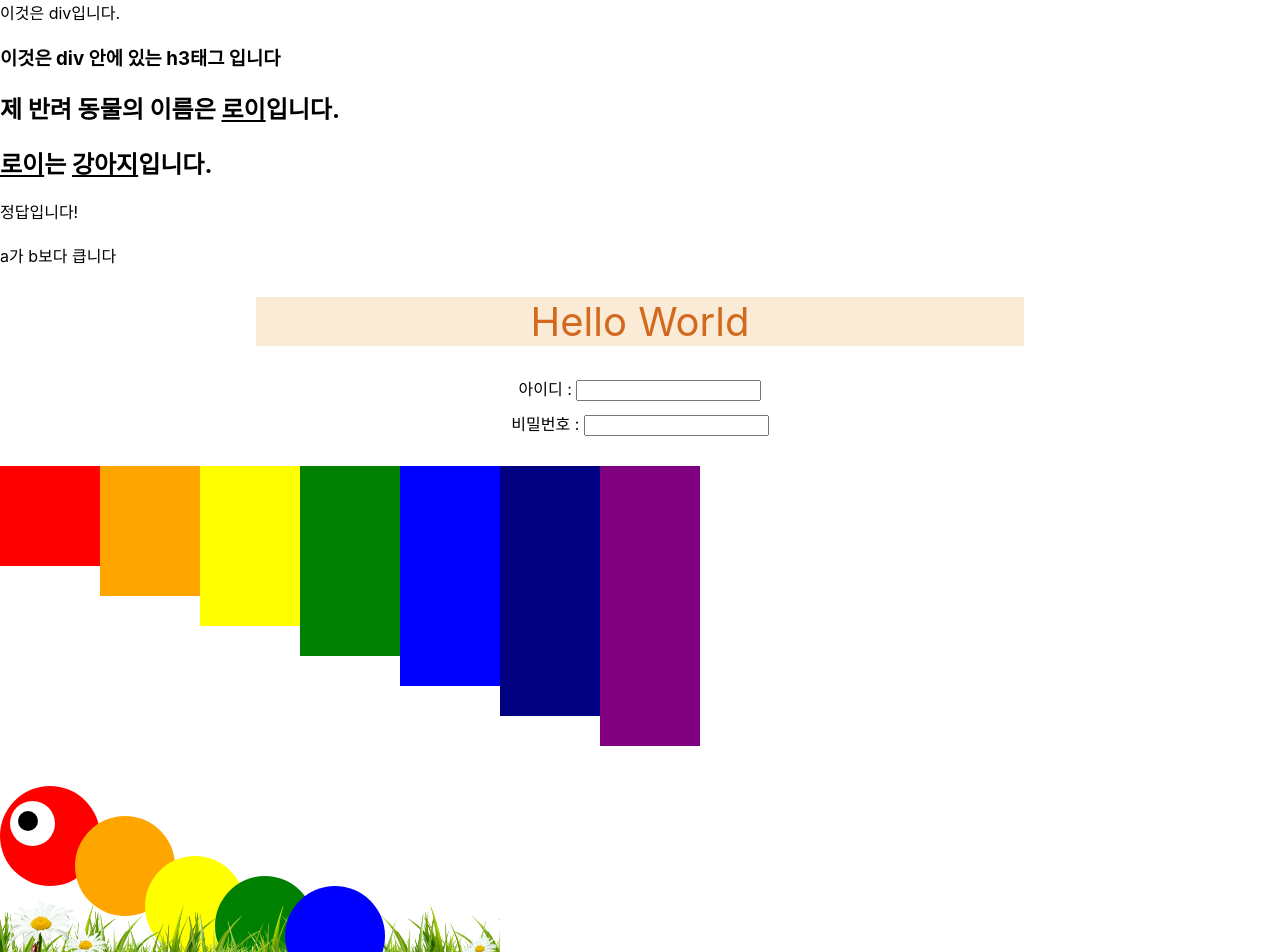
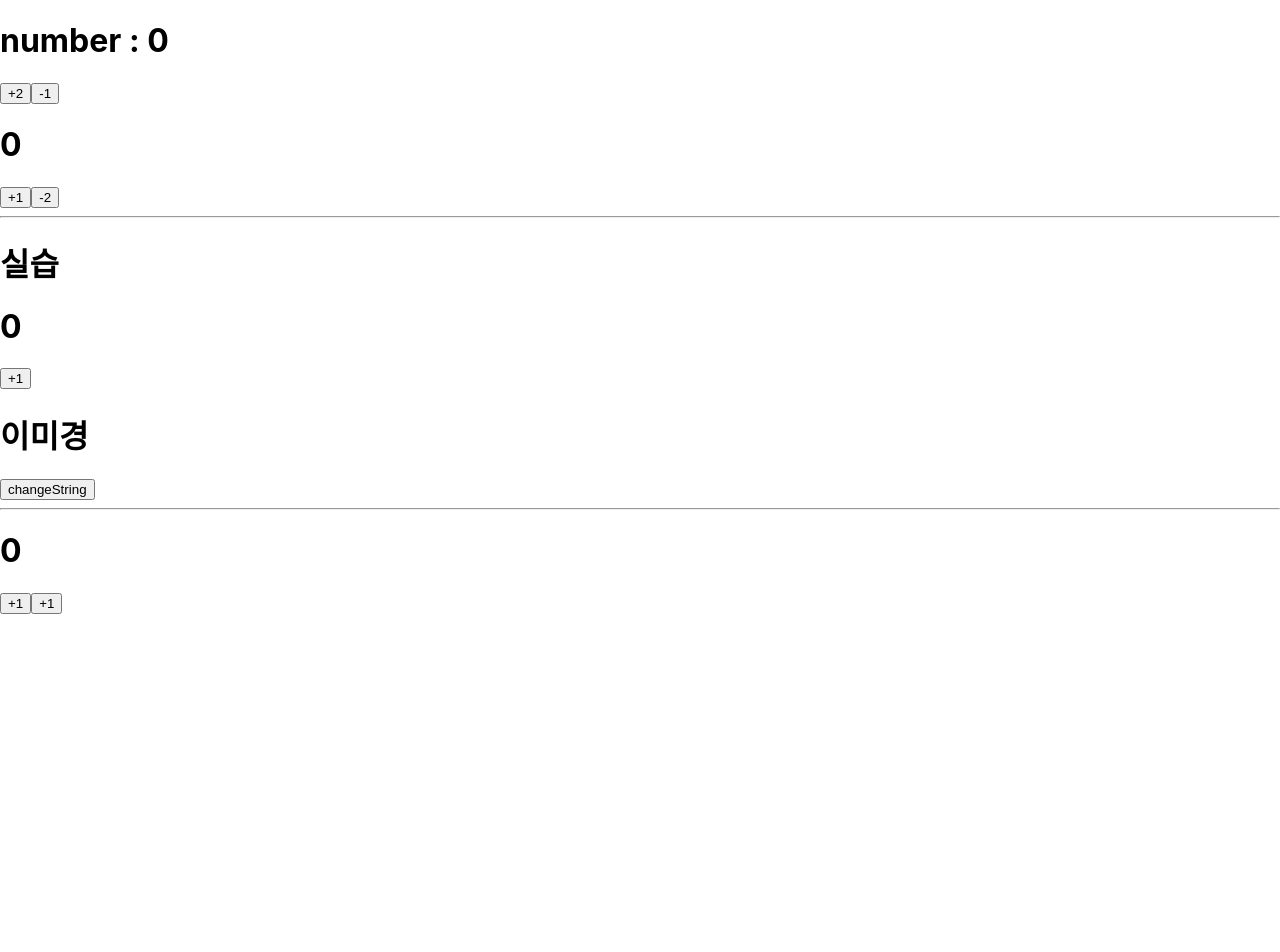
Before and after one commit to migyeonglee/ReactStudy, a React (Create React App) app in the folder first-app/: page / in a window 1280 px wide. Shown: the top 952 px of the page. After the commit the page ends 800 px from the top, so only its background shows below. Built offline with nearby package versions, Linux system fonts and the light colour scheme.

Commit message:
state, test, event

```diff
--- a/first-app/src/App.js
+++ b/first-app/src/App.js
@@ -1,99 +1,22 @@
-import logo from './logo.svg';
 import './App.css';
-import img from './img/pngwing.com (2).png';
+import ClassState from './class';
+import FunctionState from './function';
+import Test1 from './test1';
+import Test2 from './test2';
 function App() {
-    // const name = "이미경";
-    // let classs ="";
-// if(name === "이미경"){
-// classs = "kdt2기";
-// }else{
-//     classs = "누구";
-// }
-// if(name === "ffff" &&true)
-// let styles = {
-//     color : "blue",
-//     width : "100px",
-//     height : "100px",
-//     backgroundColor : "skyblue",
-//     marginBottom : "30px",
-// }
-let name = "로이";
-let animal = "강아지"
-let text = {
-    textDecoration: "underline",
-    display :"inline"
 
-}
-let a = 3;
-let b = 1;
-let memo="";
-if(a > b ){
-memo = "a가 b보다 큽니다";
-}else if(a < b && a ===b){
-    memo = "a가 b보다 작거나 같습니다";
-
-}
-let login = {
-    textAlign: "center",
-    marginBottom : "10px"
-}
-let title = "Hello World";
   return (
    <>
-    {/* <h1>안녕</h1>
-    <h2>{name === "이미경" ? "kdt2기": "누구"}</h2> */}
-{/* <div className='App-header' style={styles}>안녕</div>
-<div style={{
-    color : "blue",
-    width : "100px",
-    height : "100px",
-    backgroundColor : "red",
-    }}>안녕</div>
-<hr />
-<br />
-<form action="">
-<input type="text" /><br />
-</form> */}
-<div>이것은 div입니다.</div>
-<div><h3>이것은 div 안에 있는 h3태그 입니다</h3></div>
 
-<h2>제 반려 동물의 이름은 <p style={text}>{name}</p>입니다.</h2>
-<h2><p style={text}>{name}</p>는 <p style={text}>{animal}</p>입니다.</h2>
+   <Test1></Test1>
+   <Test2></Test2>
 
-<div>{3+5==8 ? "정답입니다!" : "오답입니다!"}</div>
-<br />
-<div>{a>b && "a가 b보다 큽니다"}</div>
-<div className='test'>{title}</div>
-<div style={login}>아이디 : <input className='input' type="text" /></div>
-<div style={login}>비밀번호 : <input className='input' type="text" /></div>
+   <hr />
+   <ClassState></ClassState>
+   <hr />
+   <FunctionState></FunctionState>
 
-<div className='a'>
-<div className='red'></div>
-<div className='orange'></div>
-<div className='yellow'></div>
-<div className='green'></div>
-<div className='blue'></div>
-<div className='navy'></div>
-<div className='purple'></div>
-</div>
-<br />
-<br />
-<div className='q red'>
-    <div className='eye'>
-        <div className='mini'></div>
-    </div>
-    <div className='w orange'>
-        <div className='e yellow'>
-            <div className='r green'>
-                <div className='t blue'>
-                </div>
-            </div>
-        </div>
-    </div>
-</div>
-<img className='img' src={img} alt="" />
-<div></div>
-<br />
+
    </>
   );
 }
--- /dev/null
+++ b/first-app/src/class.js
@@ -0,0 +1,74 @@
+
+import React,{ Component } from "react";
+// import PropTypes from "prop-types";
+class ClassState extends Component{
+    // constructor(props){
+    //     super(props);
+    //     this.state = {
+    //         number : 0,
+    //         text : "안녕하세요"
+    //     };
+    // }
+    constructor(props){
+        super(props);
+        this.state={
+            number :0,
+            name : "이미경"
+        }
+        this.changeNumber=this.changeNumber.bind(this)
+        this.changeName=this.changeName.bind(this)
+    }
+changeNumber(){
+    this.setState({number : this.state.number+1});
+}
+changeName(){
+    this.setState({name : "모르겠네"})
+}
+    consoleLog(name){
+        console.log(name, "안녕")
+    }
+    render(){
+        // const {number , text} = this.state;
+
+
+        return(
+            <>
+          {/* <h1>number : {number}</h1>
+          <h1>text : {text}</h1>
+          <button onClick={()=>{
+
+              this.setStatWe((prev)=>({number: prev.number+1}))
+              this.setState((prev)=>{
+                return{number: prev.number+1}
+            })
+            // this.setState({number: this.state.number + 1})
+        }}>change</button> */}
+        <h1>실습</h1>
+        {/* <button onClick={this.consoleLog.bind(this,"이미경")}>버튼</button> */}
+        <h1>{this.state.number}</h1>
+        <button onClick={this.changeNumber}>+1</button>
+        <h1>{this.state.name}</h1>
+        <button onClick={this.changeName}>changeString</button>
+
+
+            </>
+        )
+    }
+}
+export default ClassState;
+
+/*
+클래스 형
+메서드 미리 선언
+
+1. 화살표 함수로 선언 하지 않았을 경우
+메서드 내 this가 달라짐 (undefind)
+- this가 class의 this 아님
+- 메서드 내 this를 바꿔줘야 함, bind () 함수 사용
+
+
+2. 화살표 함수 사용
+- this가 class의 this가 됌
+
+
+*/
--- /dev/null
+++ b/first-app/src/function.js
@@ -0,0 +1,16 @@
+import React, {useState} from "react";
+// import PropTypes from "prop-types";
+const FunctionState = (props) => {
+
+
+    let [ number,setNumber]=useState(0);
+    const changeNumber = () => {setNumber(number+1)}
+    return (
+            <>
+           <h1>{number}</h1>
+           <button onClick={()=>{setNumber(number+1)}}>+1</button>
+           <button onClick={changeNumber}>+1</button>
+            </>
+       )
+};
+export default FunctionState ;
--- /dev/null
+++ b/first-app/src/test1.js
@@ -0,0 +1,23 @@
+
+import React,{ Component } from "react";
+// import PropTypes from "prop-types";
+class Test1 extends Component{
+    constructor(props){
+        super(props);
+        this.state = {
+            number : 0,
+            text : "안녕하세요"
+        };
+    }
+    render(){
+        const {number} = this.state;
+        return(
+            <>
+          <h1>number : {number}</h1>
+          <button onClick={()=>{this.setState({number: this.state.number + 2})}}>+2</button>
+          <button onClick={()=>{this.setState({number: this.state.number -1})}}>-1</button>
+            </>
+        )
+    }
+}
+export default Test1;
--- /dev/null
+++ b/first-app/src/test2.js
@@ -0,0 +1,17 @@
+import React, {useState} from "react";
+// import PropTypes from "prop-types";
+const Test2 = (props) => {
+
+
+    let [ number,setNumber]=useState(0);
+    const Increase = () => {setNumber(number+1)}
+    const Decrease = () => {setNumber(number-2)}
+    return (
+            <>
+           <h1>{number}</h1>
+           <button onClick={Increase}>+1</button>
+           <button onClick={Decrease}>-2</button>
+            </>
+       )
+};
+export default Test2 ;
```
